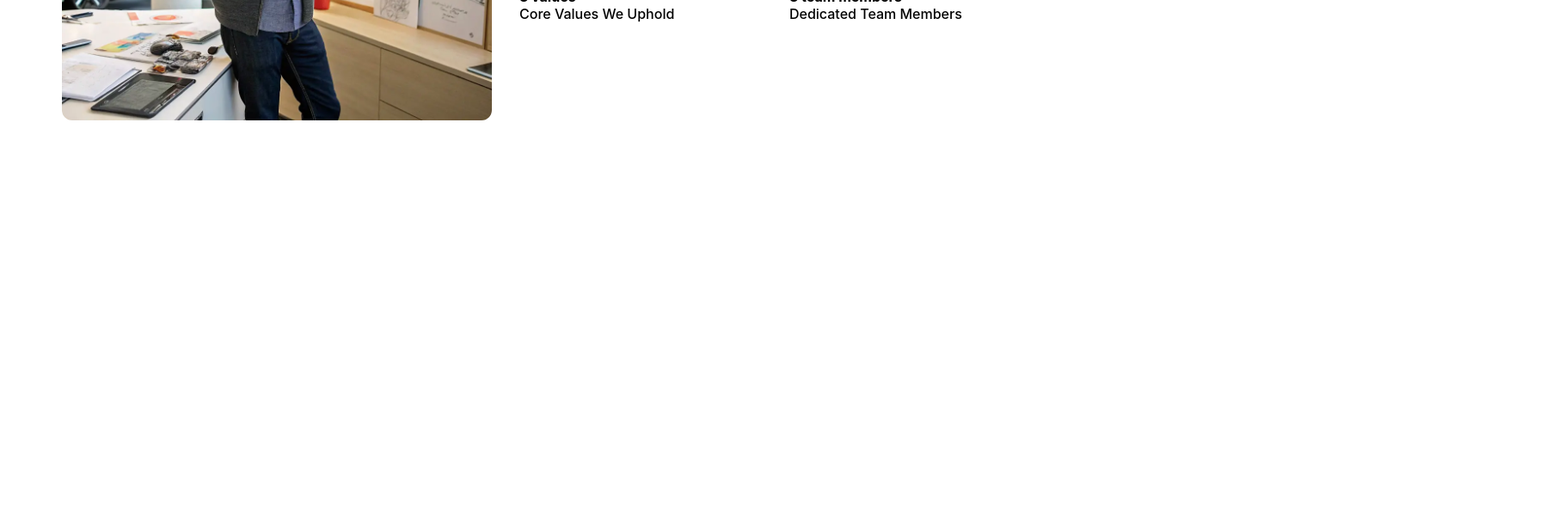
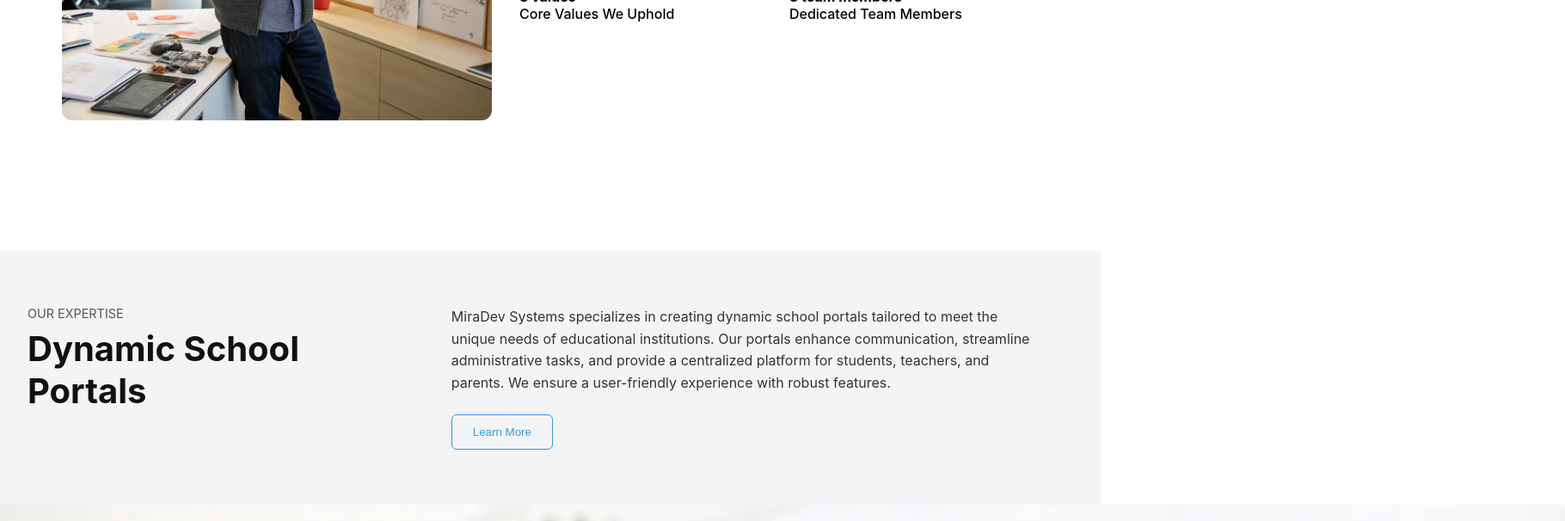
Before and after one commit to Piratescode/my-portfolio, a React (Create React App) app: page /cbt-tests in a window 1280 px wide. Shown: the part 2128-2734 px from the top of the page at 86% size, 1820 px wide, since content can reach past the window. Before the commit the page ends 2420 px from the top, so only its background shows below. Built offline with nearby package versions, Linux system fonts and the light colour scheme.

Commit message:
Add SchoolPortalSection with responsive image and layout

```diff
--- a/src/App.js
+++ b/src/App.js
@@ -9,8 +9,12 @@ import Portals from "./components/Portals"; // Portals list component
 import CBTTests from "./components/CBTTests"; // CBT Tests component
 import Team from './components/Team';
 import './components/Team'
+import SchoolPortalSection from './components/SchoolPortalSection';
+import './components/SchoolPortalSection.css'
 
 import './App.css';  // Import styles for App
+import CBTTestingSection from './components/CBTTestingSection';
+import './components/CBTTestingSection'
 
 const App = () => {
   return (
@@ -24,6 +28,8 @@ const App = () => {
         <Route path="/cbt-tests" element={<CBTTests />} />
       </Routes> */}
     <Team />
+    <SchoolPortalSection />
+    <CBTTestingSection />
     </div>
   );
 };
--- /dev/null
+++ b/src/components/CBTTestingSection.css
@@ -0,0 +1,76 @@
+.cbt-section {
+    background-color: #f4f4f4;
+    padding: 60px 20px;
+    width: 100vw;
+  }
+
+  .cbt-container {
+    display: flex;
+    flex-direction: row;
+    justify-content: space-between;
+    align-items: center;
+    max-width: 1200px;
+    margin: auto;
+    flex-wrap: wrap;
+    gap: 40px;
+  }
+
+  .cbt-text {
+    flex: 1;
+    min-width: 300px;
+  }
+
+  .cbt-text h2 {
+    font-size: 2rem;
+    font-weight: bold;
+    margin-bottom: 20px;
+  }
+
+  .cbt-text em {
+    font-style: italic;
+  }
+
+  .cbt-text p {
+    font-size: 1rem;
+    line-height: 1.6;
+    margin-bottom: 20px;
+  }
+
+  .cbt-list {
+    list-style-type: none;
+    padding-left: 0;
+  }
+
+  .cbt-list li {
+    margin-bottom: 10px;
+    font-size: 1rem;
+    line-height: 1.5;
+  }
+
+  .cbt-image {
+    flex: 1;
+    min-width: 300px;
+  }
+
+  .cbt-image img {
+    width: 100%;
+    height: auto;
+    border-radius: 10px;
+    box-shadow: 0 4px 15px rgba(0, 0, 0, 0.1);
+  }
+
+  /* Responsive Design */
+  @media (max-width: 768px) {
+    .cbt-container {
+      flex-direction: column;
+      text-align: center;
+    }
+
+    .cbt-text, .cbt-image {
+      width: 100%;
+    }
+
+    .cbt-text h2 {
+      font-size: 1.5rem;
+    }
+  }
--- /dev/null
+++ b/src/components/CBTTestingSection.js
@@ -0,0 +1,43 @@
+import React from 'react';
+import './CBTTestingSection.css';
+import cbtImage from '../assets/cbt-testing.jpg'; // Update this path as needed
+
+const CBTTestingSection = () => {
+  return (
+    <section className="cbt-section">
+      <div className="cbt-container">
+        {/* Left Content */}
+        <div className="cbt-text">
+          <h2>
+            Secure and Efficient <em>Testing Solutions</em> for Education
+          </h2>
+          <p>
+            MiraDev Systems delivers cutting-edge computer-based testing systems designed to provide
+            a seamless and secure testing experience. Our solutions ensure reliable performance,
+            allowing educators to focus on assessment while students benefit from immediate feedback
+            and results. We tailor our systems to meet the unique needs of each institution.
+          </p>
+
+          <ul className="cbt-list">
+            <li>
+              ✅ Secure Testing Environment: Ensures data integrity and prevents cheating.
+            </li>
+            <li>
+              ✅ Immediate Feedback: Provides instant results for students.
+            </li>
+            <li>
+              ✅ Customizable Solutions: Tailored to meet specific institutional needs.
+            </li>
+          </ul>
+        </div>
+
+        {/* Right Image */}
+        <div className="cbt-image">
+          <img src={cbtImage} alt="CBT Testing Center" />
+        </div>
+      </div>
+    </section>
+  );
+};
+
+export default CBTTestingSection;
--- /dev/null
+++ b/src/components/SchoolPortalSection.css
@@ -0,0 +1,126 @@
+.school-portal {
+    display: flex;
+    flex-direction: row;
+    justify-content: space-between;
+    align-items: flex-start;
+    padding: 4rem 2rem;
+    background-color: #f3f4f6; /* light gray */
+    gap: 2rem;
+  }
+
+  .left-content {
+    flex: 1;
+  }
+
+  .right-content {
+    flex: 1.5;
+  }
+
+  .subheading {
+    text-transform: uppercase;
+    font-size: 0.9rem;
+    color: #555;
+    margin-bottom: 0.5rem;
+  }
+
+  .heading {
+    font-size: 2.5rem;
+    font-weight: bold;
+    color: #111;
+  }
+
+  .description {
+    font-size: 1rem;
+    color: #333;
+    line-height: 1.6;
+    margin-bottom: 1.5rem;
+  }
+
+  .learn-more {
+    padding: 0.75rem 1.5rem;
+    border: 1px solid #3498db;
+    color: #3498db;
+    background: transparent;
+    font-weight: 500;
+    cursor: pointer;
+    border-radius: 6px;
+    transition: all 0.3s ease;
+  }
+
+  .learn-more:hover {
+    background-color: #3498db;
+    color: white;
+  }
+
+  /* Responsive for tablets */
+  @media (max-width: 1024px) {
+    .school-portal {
+      flex-direction: column;
+      text-align: left;
+    }
+
+    .left-content,
+    .right-content {
+      flex: unset;
+      width: 100%;
+    }
+
+    .heading {
+      font-size: 2rem;
+    }
+
+    .image-content{
+        max-width: 400px;
+    }
+  }
+  .portal-image {
+    flex: 1;
+    text-align: center; /* centers image on smaller screens */
+  }
+
+
+  @media (max-width: 768px) {
+    .school-portal-container {
+      flex-direction: column;
+      text-align: center;
+    }
+
+    .portal-image img {
+      max-width: 90%; /* Makes sure it scales nicely */
+    }
+
+    .portal-image img {
+        width: 100%;
+        max-width: 100vw; /* Optional: limits how large it gets */
+        height: auto;
+        display: block;
+        margin: auto;
+      }
+
+      /* Responsive behavior for the whole section */
+      .school-portal-container {
+        display: flex;
+        flex-direction: row;
+        gap: 40px;
+        align-items: center;
+        justify-content: space-between;
+        flex-wrap: wrap;
+        padding: 60px 20px;
+      }
+
+  }
+
+  /* Responsive for phones */
+  @media (max-width: 600px) {
+    .school-portal {
+      padding: 2rem 1rem;
+    }
+
+    .heading {
+      font-size: 1.8rem;
+    }
+
+    .description {
+      font-size: 0.95rem;
+    }
+  }
--- /dev/null
+++ b/src/components/SchoolPortalSection.js
@@ -0,0 +1,32 @@
+import React from 'react';
+import './SchoolPortalSection.css';
+import portalImage from '../assets/studentportal.jpg';
+
+const SchoolPortalSection = () => {
+  return (
+    <div>
+        <section className="school-portal">
+        <div className="left-content">
+            <p className="subheading">OUR EXPERTISE</p>
+            <h2 className="heading">Dynamic School Portals</h2>
+        </div>
+        <div className="right-content">
+            <p className="description">
+            MiraDev Systems specializes in creating dynamic school portals tailored to meet the unique needs of educational institutions. Our portals enhance communication, streamline administrative tasks, and provide a centralized platform for students, teachers, and parents. We ensure a user-friendly experience with robust features.
+            </p>
+            <button className="learn-more">Learn More</button>
+        </div>
+        <div>
+        </div>
+        </section>
+        <div>
+            <section className="portal-image">
+            <img src={portalImage} alt="Student Portal Tablet Mockup" />
+        </section>
+        </div>
+
+    </div>
+  );
+};
+
+export default SchoolPortalSection;
```
Also changed, not shown: src/assets/cbt-testing.jpg (added), src/assets/studentportal.jpg (added).
